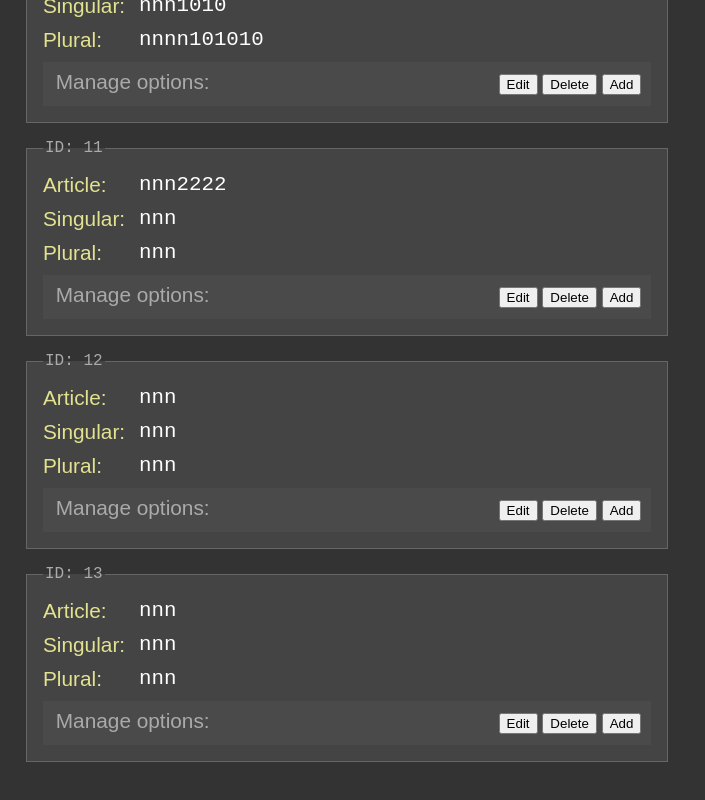
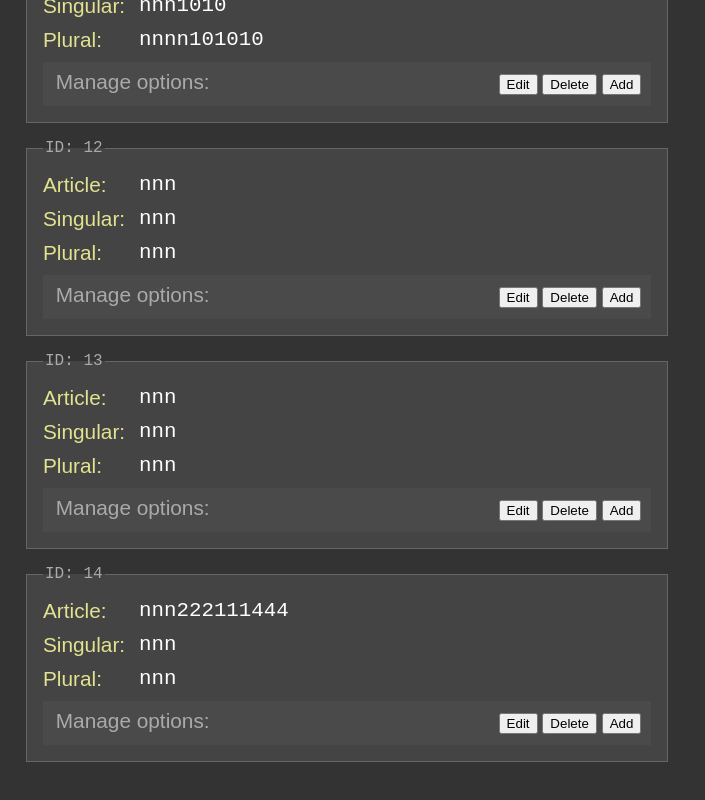
Before and after one commit to edwardtanguay/ejt-reducer-context, a React (Vite) app: page / in a window 1280 px wide. Shown: the part 1932-2732 px from the top of the page, without its empty margins (0-705 px from the left). Built offline with nearby package versions, Linux system fonts and the light colour scheme; data requests are answered from the project's data file.

Commit message:
shows add text

```diff
--- a/package.json
+++ b/package.json
@@ -15,7 +15,6 @@
 		"json-server": "^0.17.0",
 		"react": "^18.2.0",
 		"react-dom": "^18.2.0",
-		"react-hook-thunk-reducer": "^0.3.0",
 		"sass": "^1.53.0"
 	},
 	"devDependencies": {
--- a/src/App.jsx
+++ b/src/App.jsx
@@ -10,6 +10,7 @@ function App() {
 			top: 0,
 			behavior: 'smooth',
 		});
+		dispatch({type: 'beginAddingItem'})
 	};
 	return (
 		<div className="App">
@@ -35,6 +36,9 @@ function App() {
 					</div>
 
 					<h2>Items from API</h2>
+					{state.isAdding === true && (
+						<div className="addItem">this will add an item</div>
+					)}
 
 					<div className="germanNounArea">
 						{state.germanNouns.map((item, i) => {
@@ -199,7 +203,7 @@ function App() {
 																			item.article,
 																		singular:
 																			item.singular,
-																		plural: item.plural
+																		plural: item.plural,
 																	},
 																},
 															})
--- a/src/AppContext.jsx
+++ b/src/AppContext.jsx
@@ -2,7 +2,6 @@ import { useState, useEffect } from 'react';
 import { createContext } from 'react';
 import { useReducer } from 'react';
 import axios from 'axios';
-import { useThunkReducer } from 'react-hook-thunk-reducer';
 
 export const AppContext = createContext();
 
@@ -16,6 +15,7 @@ const initialState = {
 		singular: 'ss',
 		plural: 'pp',
 	},
+	isAdding: false
 };
 
 function reducer(state, action) {
@@ -97,6 +97,11 @@ function reducer(state, action) {
 			item.isDeleting = false;
 			item.isEditing = false;
 			break;
+
+		case 'beginAddingItem':
+			_state.isAdding = true;
+			console.log('begin');
+			break;
 	}
 	return _state;
 }
@@ -120,7 +125,6 @@ export const AppProvider = ({ children }) => {
 	}, []);
 
 	const actionManager = async (action) => {
-		// const response = axios.put(`${api_base_url}/${itemType}/${id}`, saveItem);
 		const itemType = action.payload.itemType;
 		const id = action.payload.id;
 		const item = action.payload.item;
@@ -132,7 +136,7 @@ export const AppProvider = ({ children }) => {
 				);
 				break;
 			case 'saveItemEditing':
-				response = await axios.put(
+				response = await axios.patch(
 					`${api_base_url}/${itemType}/${id}`,item
 				);
 				break;
--- a/src/data/db.json
+++ b/src/data/db.json
@@ -31,9 +31,9 @@
       "id": 5
     },
     {
-      "article": "nnn",
-      "singular": "nnn",
-      "plural": "nnn",
+      "article": "nnn1",
+      "singular": "nnn2",
+      "plural": "nnn3",
       "id": 8
     },
     {
@@ -49,24 +49,6 @@
       "id": 10
     },
     {
-      "article": "nnn2222",
-      "singular": "nnn",
-      "plural": "nnn",
-      "id": 11,
-      "isEditing": true,
-      "isDeleting": false,
-      "message": "Edit this item.",
-      "originalItem": {
-        "article": "nnn",
-        "singular": "nnn",
-        "plural": "nnn",
-        "id": 11,
-        "isEditing": false,
-        "isDeleting": false,
-        "message": "Manage options:"
-      }
-    },
-    {
       "article": "nnn",
       "singular": "nnn",
       "plural": "nnn",
@@ -77,6 +59,12 @@
       "singular": "nnn",
       "plural": "nnn",
       "id": 13
+    },
+    {
+      "article": "nnn222111444",
+      "singular": "nnn",
+      "plural": "nnn",
+      "id": 14
     }
   ]
 }
```
Also changed, not shown: 1 other file (tests, documents, lock files or other folders).
